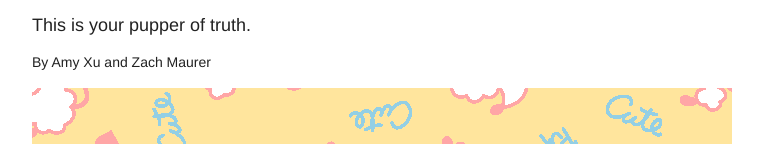
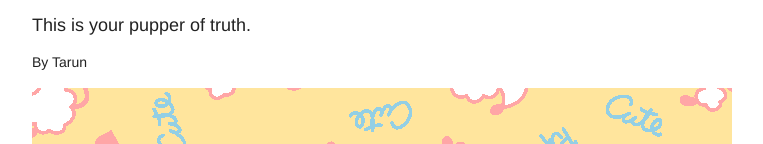
Before and after one commit to TARUN-18/Web_Project, a browser extension: page Practical5/index.html in a window 1280 px wide. Shown: the part 198-342 px from the top of the page, without its empty margins (258-1021 px from the left). Drawn offline with Linux system fonts and the light colour scheme; a web font is replaced by a local one.

Commit message:
Update index.html

```diff
--- a/Practical5/index.html
+++ b/Practical5/index.html
@@ -34,7 +34,7 @@
       <h1>Adopt A Dog And We'll Reveal A Deep Truth About You</h1>
       <p>This is your pupper of truth.</p>
       <p id="author">
-        By Amy Xu and Zach Maurer
+        By Tarun
       </p>
 
       <section class="question-name">
```
